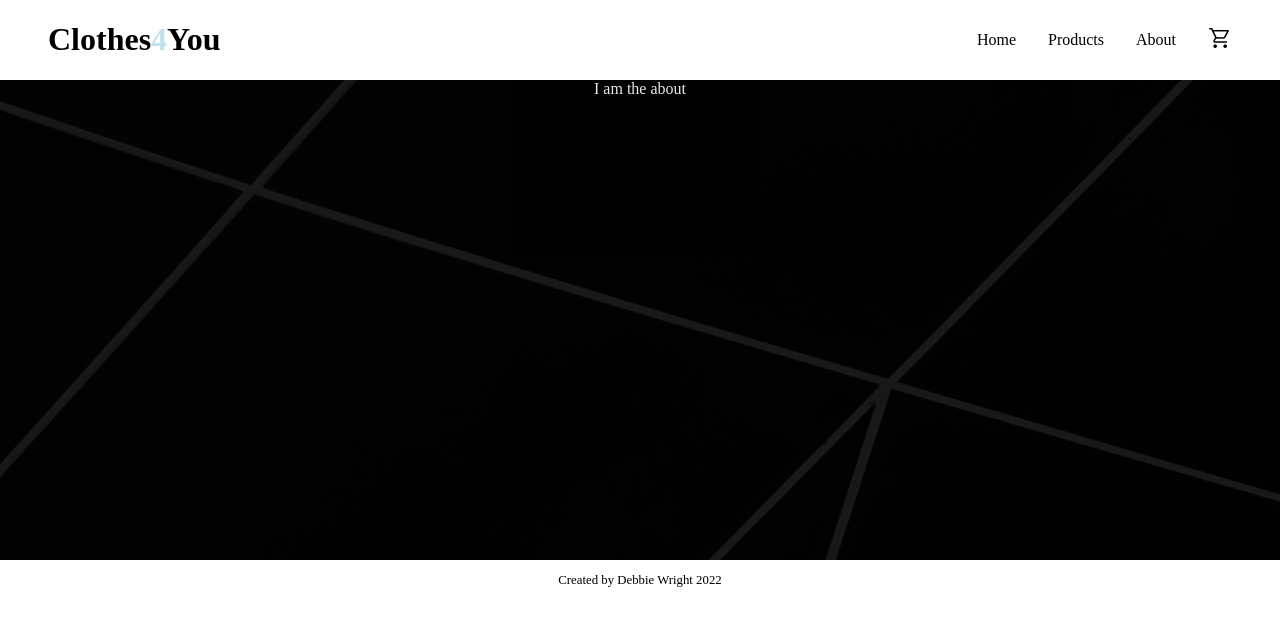
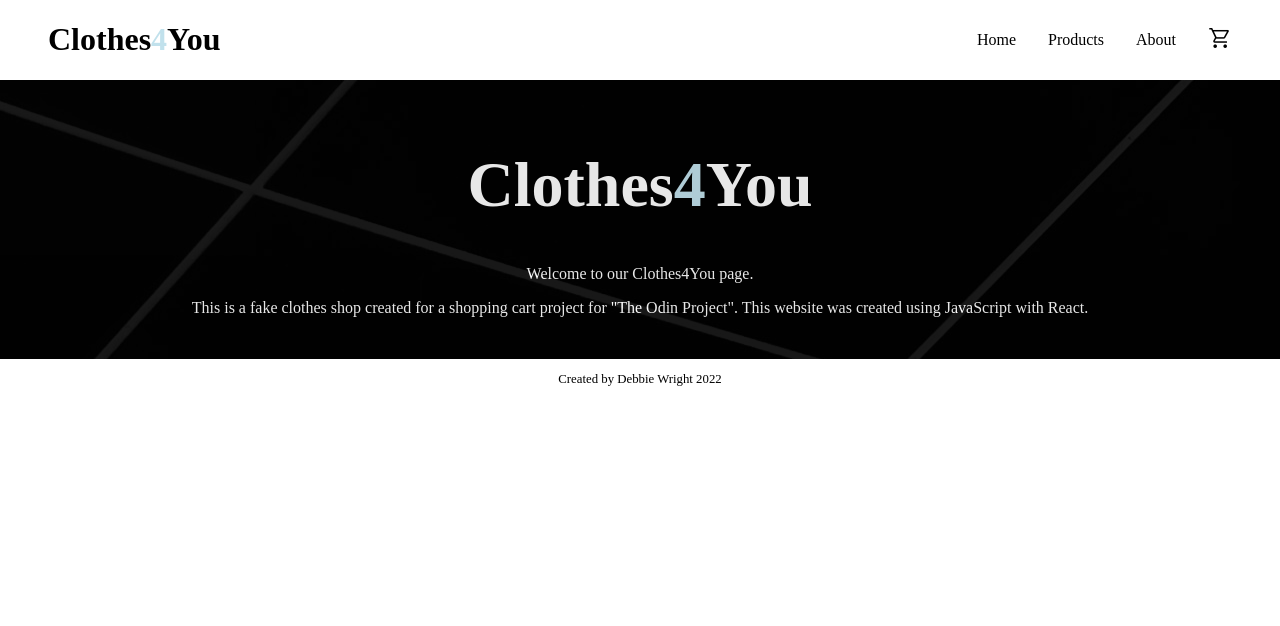
Before and after one commit to dwright1989/shopping-cart, a React (Create React App) app: page /about in a window 1280 px wide. Shown: the top 626 px of the page. Built offline with nearby package versions, Linux system fonts and the light colour scheme; a web font is replaced by a local one.

Commit message:
about page updated with testing

```diff
--- a/src/App.css
+++ b/src/App.css
@@ -24,7 +24,6 @@
   background-color: var(--secondary-color);
   color: var(--main-color);
   text-align: center;
-  min-height: 60vh;
 }
 
 #pageDiv{
@@ -85,6 +84,19 @@
   transform: translateY(-0.25em);
 }
 
+/*ABOUT*/
+#about{
+  padding: 2vw;
+}
+
+#about>h1{
+  font-size: 5vw;
+}
+
+#about>p{
+  padding: 0 10vw;
+}
+
 /*FOOTER*/
 #footer{
   text-align: center;
--- a/src/App.js
+++ b/src/App.js
@@ -14,7 +14,7 @@
       <div id="pageDiv">
       <BrowserRouter>
         <Routes>
-          <Route path="/home" element={<Home/>}/>
+          <Route path="/" element={<Home/>}/>
           <Route path="/shop" element={<Shop/>}/>
           <Route path="/about" element={<About/>}/>
           <Route path="/cart" element={<Cart/>}/>
--- a/src/Components/About.js
+++ b/src/Components/About.js
@@ -1,7 +1,10 @@
 export default function About(){
     return (
         <div id="about" className="page">
-            I am the about
+            <h1 className="brand">Clothes<span className="tertiary">4</span>You</h1>
+            <p>Welcome to our Clothes4You page. </p><p>
+                This is a fake clothes shop created for a shopping cart project for "The Odin Project".
+                This website was created using JavaScript with React. </p>
         </div>
     );
 }
--- a/src/Components/NavBar.js
+++ b/src/Components/NavBar.js
@@ -3,7 +3,7 @@
         <div id="navBar">
            <h1 className="brand">Clothes<span className="tertiary">4</span>You</h1>
            <div id="links">
-                <a href="home">Home</a>
+                <a href="/">Home</a>
                 <a href="shop">Products</a>
                 <a href="about">About</a>
                 <a href="cart"><span className="material-symbols-outlined">
```
Also changed, not shown: 1 other file (tests, documents, lock files or other folders).
